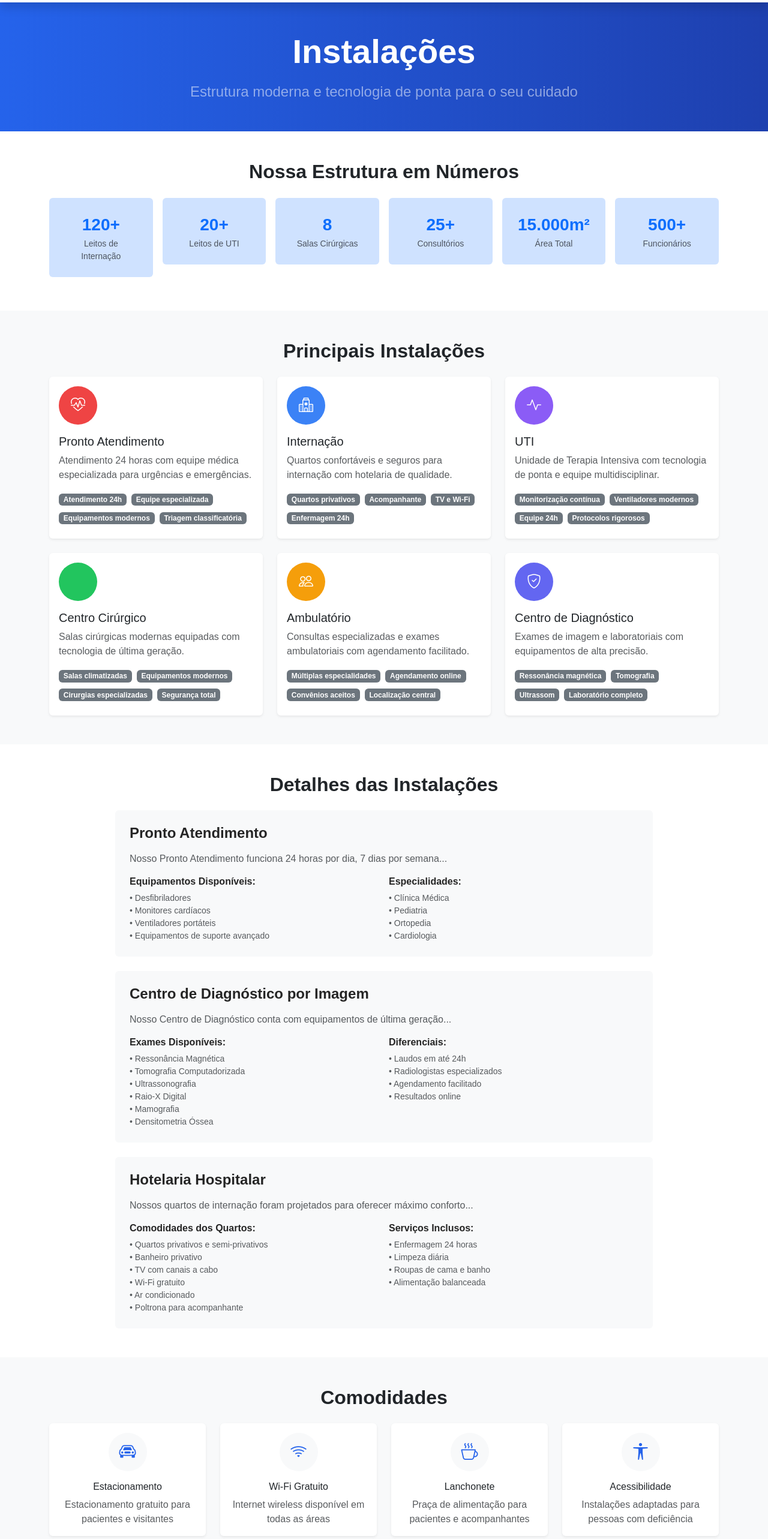
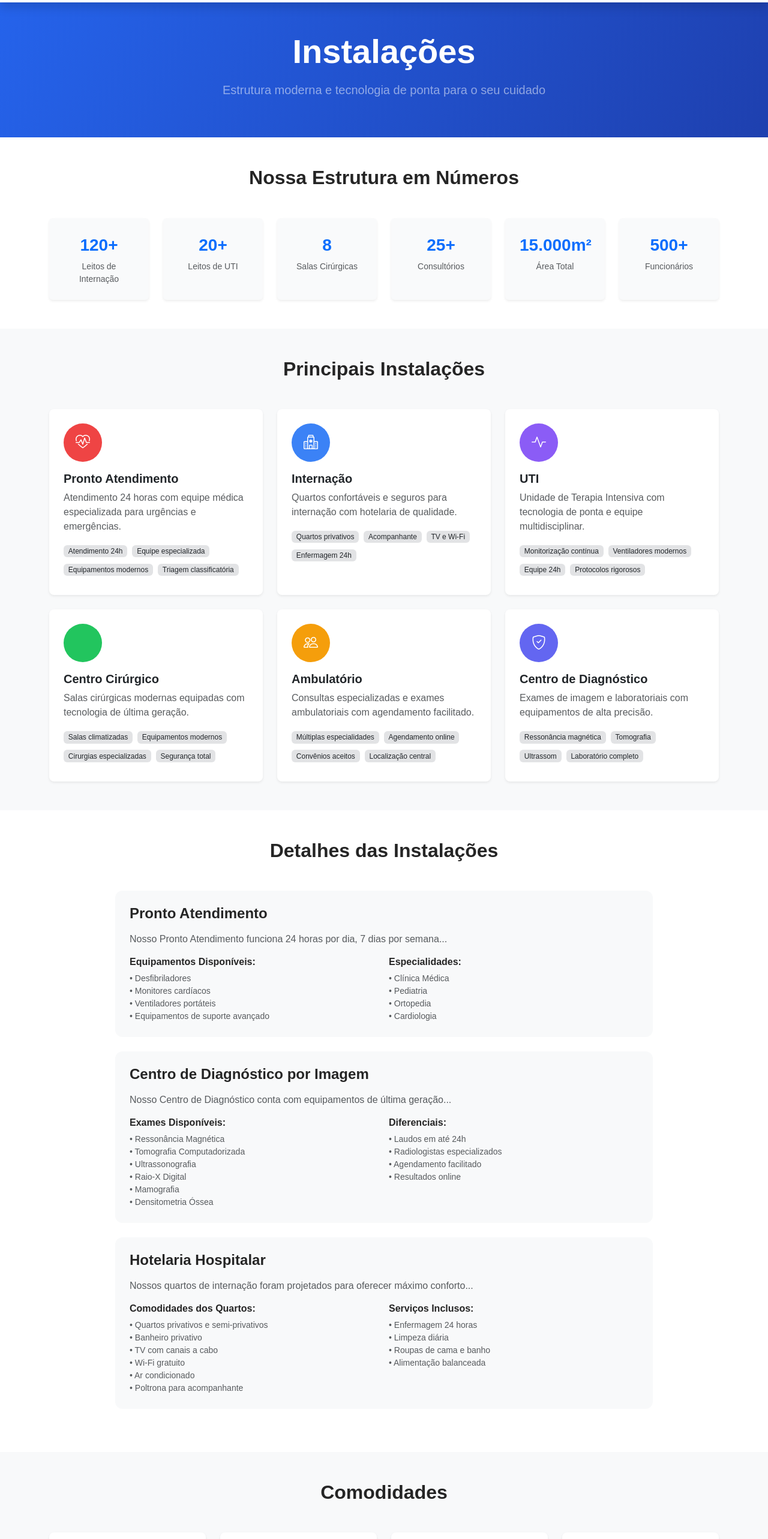
Before and after one commit to SCL-Desenvolvimento/SantaCasaLorena, an Angular app in the folder santacasalorena.client/: page /instalacoes in a window 1280 px wide. Shown: the part 80-2646 px from the top of the page at 60% size. Built offline with nearby package versions, Linux system fonts and the light colour scheme.

Commit message:
Instalações melhorado.

```diff
--- a/santacasalorena.client/src/app/pages/instalacoes/instalacoes.component.css
+++ b/santacasalorena.client/src/app/pages/instalacoes/instalacoes.component.css
@@ -1,45 +1,73 @@
-.hero {
-  background: linear-gradient(90deg, #2563eb, #1e40af);
+.hero-modern {
+  background: linear-gradient(120deg, #2563eb, #1e40af);
 }
 
 .icon-bubble {
   width: 64px;
   height: 64px;
   font-size: 1.5rem;
-  color: #fff;
+  border-radius: 50%;
+  display: flex;
+  align-items: center;
+  justify-content: center;
+  color: #fff; /* Ícone sempre branco */
 }
 
 .icon-bubble-sm {
   width: 64px;
   height: 64px;
   font-size: 1.75rem;
+  border-radius: 50%;
+  background-color: #f8f9fa;
   color: #2563eb;
+  display: flex;
+  align-items: center;
+  justify-content: center;
+  margin-left: auto;
+  margin-right: auto;
 }
 
+.card-spec {
+  background-color: #f9fafb;
+  transition: transform 0.2s ease;
+}
+
+  .card-spec:hover {
+    transform: translateY(-3px);
+  }
+
+.detail-card {
+  background-color: #f8f9fa;
+  padding: 1.5rem;
+  border-radius: 0.75rem;
+  transition: box-shadow 0.2s ease, transform 0.2s ease;
+}
+
+  .detail-card:hover {
+    box-shadow: 0 0.5rem 1rem rgba(0,0,0,0.08);
+    transform: translateY(-3px);
+  }
+
 .bg-red {
-  background-color: #ef4444;
+  background-color: #ef4444 !important;
 }
 
 .bg-blue {
-  background-color: #3b82f6;
+  background-color: #3b82f6 !important;
 }
 
 .bg-purple {
-  background-color: #8b5cf6;
+  background-color: #8b5cf6 !important;
 }
 
 .bg-green {
-  background-color: #22c55e;
+  background-color: #22c55e !important;
 }
 
 .bg-orange {
-  background-color: #f59e0b;
+  background-color: #f59e0b !important;
 }
 
 .bg-indigo {
-  background-color: #6366f1;
+  background-color: #6366f1 !important;
 }
-
-.bg-purple-subtle {
-  background-color: rgba(128, 90, 213, 0.12);
-}
--- a/santacasalorena.client/src/app/pages/instalacoes/instalacoes.component.html
+++ b/santacasalorena.client/src/app/pages/instalacoes/instalacoes.component.html
@@ -1,10 +1,10 @@
 <div class="min-vh-100">
 
   <!-- Hero -->
-  <section class="hero text-white py-5">
+  <section class="hero-modern text-white py-5">
     <div class="container text-center">
       <h1 class="display-4 fw-bold mb-3">Instalações</h1>
-      <p class="fs-4 text-white-50 mb-0">
+      <p class="fs-5 text-white-50">
         Estrutura moderna e tecnologia de ponta para o seu cuidado
       </p>
     </div>
@@ -13,14 +13,12 @@
   <!-- Especificações -->
   <section class="py-5 bg-white">
     <div class="container">
-      <h2 class="h2 fw-bold text-dark text-center mb-4">Nossa Estrutura em Números</h2>
-      <div class="row g-3">
+      <h2 class="h2 fw-bold text-center mb-5">Nossa Estrutura em Números</h2>
+      <div class="row g-4">
         <div class="col-6 col-md-4 col-lg-2" *ngFor="let spec of specs">
-          <div class="text-center">
-            <div class="p-4 rounded bg-primary-subtle mb-2">
-              <div class="fs-3 fw-bold text-primary">{{ spec.value }}</div>
-              <div class="small text-muted">{{ spec.label }}</div>
-            </div>
+          <div class="card-spec text-center p-4 rounded shadow-sm h-100">
+            <div class="fs-3 fw-bold text-primary mb-1">{{ spec.value }}</div>
+            <div class="small text-muted">{{ spec.label }}</div>
           </div>
         </div>
       </div>
@@ -30,19 +28,18 @@
   <!-- Principais Instalações -->
   <section class="py-5 bg-light">
     <div class="container">
-      <h2 class="h2 fw-bold text-dark text-center mb-4">Principais Instalações</h2>
+      <h2 class="h2 fw-bold text-center mb-5">Principais Instalações</h2>
       <div class="row g-4">
         <div class="col-12 col-md-6 col-lg-4" *ngFor="let facility of facilities">
-          <div class="card h-100 shadow-sm border-0">
-            <div class="card-body">
-              <div class="rounded-circle d-inline-flex align-items-center justify-content-center mb-3 icon-bubble"
-                   [ngClass]="facility.colorClass">
+          <div class="card h-100 shadow-sm border-0 rounded-3">
+            <div class="card-body p-4">
+              <div class="icon-bubble mb-3" [ngClass]="facility.colorClass">
                 <i class="bi" [ngClass]="facility.icon"></i>
               </div>
-              <h5 class="card-title">{{ facility.title }}</h5>
-              <p class="card-text text-muted">{{ facility.description }}</p>
+              <h5 class="card-title fw-semibold">{{ facility.title }}</h5>
+              <p class="text-muted">{{ facility.description }}</p>
               <div>
-                <span *ngFor="let feature of facility.features" class="badge text-bg-secondary me-2 mb-2">
+                <span *ngFor="let feature of facility.features" class="badge bg-secondary-subtle text-dark fw-normal me-2 mb-2">
                   {{ feature }}
                 </span>
               </div>
@@ -57,91 +54,16 @@
   <section class="py-5 bg-white">
     <div class="container">
       <div class="mx-auto" style="max-width: 56rem;">
-        <h2 class="h2 fw-bold text-dark text-center mb-4">Detalhes das Instalações</h2>
+        <h2 class="h2 fw-bold text-center mb-5">Detalhes das Instalações</h2>
 
-        <!-- Pronto Atendimento -->
-        <div class="p-4 rounded bg-light mb-4">
-          <h3 class="h4 fw-bold mb-3">Pronto Atendimento</h3>
-          <p class="text-muted mb-3">
-            Nosso Pronto Atendimento funciona 24 horas por dia, 7 dias por semana...
-          </p>
+        <div class="detail-card mb-4" *ngFor="let detail of details">
+          <h3 class="h4 fw-bold mb-3">{{ detail.title }}</h3>
+          <p class="text-muted mb-3">{{ detail.description }}</p>
           <div class="row g-3">
-            <div class="col-md-6">
-              <h6 class="fw-semibold">Equipamentos Disponíveis:</h6>
+            <div class="col-md-6" *ngFor="let col of detail.columns">
+              <h6 class="fw-semibold">{{ col.title }}</h6>
               <ul class="list-unstyled text-muted small mb-0">
-                <li>• Desfibriladores</li>
-                <li>• Monitores cardíacos</li>
-                <li>• Ventiladores portáteis</li>
-                <li>• Equipamentos de suporte avançado</li>
-              </ul>
-            </div>
-            <div class="col-md-6">
-              <h6 class="fw-semibold">Especialidades:</h6>
-              <ul class="list-unstyled text-muted small mb-0">
-                <li>• Clínica Médica</li>
-                <li>• Pediatria</li>
-                <li>• Ortopedia</li>
-                <li>• Cardiologia</li>
-              </ul>
-            </div>
-          </div>
-        </div>
-
-        <!-- Centro de Diagnóstico -->
-        <div class="p-4 rounded bg-light mb-4">
-          <h3 class="h4 fw-bold mb-3">Centro de Diagnóstico por Imagem</h3>
-          <p class="text-muted mb-3">
-            Nosso Centro de Diagnóstico conta com equipamentos de última geração...
-          </p>
-          <div class="row g-3">
-            <div class="col-md-6">
-              <h6 class="fw-semibold">Exames Disponíveis:</h6>
-              <ul class="list-unstyled text-muted small mb-0">
-                <li>• Ressonância Magnética</li>
-                <li>• Tomografia Computadorizada</li>
-                <li>• Ultrassonografia</li>
-                <li>• Raio-X Digital</li>
-                <li>• Mamografia</li>
-                <li>• Densitometria Óssea</li>
-              </ul>
-            </div>
-            <div class="col-md-6">
-              <h6 class="fw-semibold">Diferenciais:</h6>
-              <ul class="list-unstyled text-muted small mb-0">
-                <li>• Laudos em até 24h</li>
-                <li>• Radiologistas especializados</li>
-                <li>• Agendamento facilitado</li>
-                <li>• Resultados online</li>
-              </ul>
-            </div>
-          </div>
-        </div>
-
-        <!-- Hotelaria Hospitalar -->
-        <div class="p-4 rounded bg-light">
-          <h3 class="h4 fw-bold mb-3">Hotelaria Hospitalar</h3>
-          <p class="text-muted mb-3">
-            Nossos quartos de internação foram projetados para oferecer máximo conforto...
-          </p>
-          <div class="row g-3">
-            <div class="col-md-6">
-              <h6 class="fw-semibold">Comodidades dos Quartos:</h6>
-              <ul class="list-unstyled text-muted small mb-0">
-                <li>• Quartos privativos e semi-privativos</li>
-                <li>• Banheiro privativo</li>
-                <li>• TV com canais a cabo</li>
-                <li>• Wi-Fi gratuito</li>
-                <li>• Ar condicionado</li>
-                <li>• Poltrona para acompanhante</li>
-              </ul>
-            </div>
-            <div class="col-md-6">
-              <h6 class="fw-semibold">Serviços Inclusos:</h6>
-              <ul class="list-unstyled text-muted small mb-0">
-                <li>• Enfermagem 24 horas</li>
-                <li>• Limpeza diária</li>
-                <li>• Roupas de cama e banho</li>
-                <li>• Alimentação balanceada</li>
+                <li *ngFor="let item of col.items">• {{ item }}</li>
               </ul>
             </div>
           </div>
@@ -154,17 +76,15 @@
   <!-- Comodidades -->
   <section class="py-5 bg-light">
     <div class="container">
-      <h2 class="h2 fw-bold text-dark text-center mb-4">Comodidades</h2>
+      <h2 class="h2 fw-bold text-center mb-5">Comodidades</h2>
       <div class="row g-4">
         <div class="col-12 col-md-6 col-lg-3" *ngFor="let amenity of amenities">
-          <div class="card h-100 text-center shadow-sm border-0">
-            <div class="card-body">
-              <div class="rounded-circle d-inline-flex align-items-center justify-content-center mb-3 bg-light icon-bubble-sm">
-                <i class="bi" [ngClass]="amenity.icon"></i>
-              </div>
-              <h6 class="card-title mb-2">{{ amenity.title }}</h6>
-              <p class="card-text text-muted mb-0">{{ amenity.description }}</p>
+          <div class="card h-100 text-center shadow-sm border-0 rounded-3 p-3">
+            <div class="icon-bubble-sm mb-3">
+              <i class="bi" [ngClass]="amenity.icon"></i>
             </div>
+            <h6 class="fw-semibold">{{ amenity.title }}</h6>
+            <p class="text-muted small mb-0">{{ amenity.description }}</p>
           </div>
         </div>
       </div>
@@ -176,13 +96,13 @@
     <div class="container text-center">
       <div class="mx-auto" style="max-width: 56rem;">
         <h2 class="h2 fw-bold mb-4">Segurança e Qualidade</h2>
-        <p class="lead text-muted mb-4">
+        <p class="lead text-muted mb-5">
           Todas as nossas instalações seguem rigorosos protocolos de segurança e qualidade...
         </p>
-        <div class="row g-3">
+        <div class="row g-4">
           <div class="col-12 col-md-4" *ngFor="let item of safetyItems">
-            <div class="p-4 rounded h-100" [ngClass]="item.toneClass">
-              <i class="bi d-block mb-2 display-6" [ngClass]="item.icon"></i>
+            <div class="p-4 rounded shadow-sm h-100" [ngClass]="item.toneClass">
+              <i class="bi d-block mb-3 display-6" [ngClass]="item.icon"></i>
               <h6 class="fw-semibold mb-2">{{ item.title }}</h6>
               <p class="small text-muted mb-0">{{ item.text }}</p>
             </div>
--- a/santacasalorena.client/src/app/pages/instalacoes/instalacoes.component.ts
+++ b/santacasalorena.client/src/app/pages/instalacoes/instalacoes.component.ts
@@ -89,4 +89,48 @@ export class InstalacoesComponent {
     }
   ];
 
+  details = [
+    {
+      title: 'Pronto Atendimento',
+      description: 'Nosso Pronto Atendimento funciona 24 horas por dia, 7 dias por semana...',
+      columns: [
+        {
+          title: 'Equipamentos Disponíveis:',
+          items: ['Desfibriladores', 'Monitores cardíacos', 'Ventiladores portáteis', 'Equipamentos de suporte avançado']
+        },
+        {
+          title: 'Especialidades:',
+          items: ['Clínica Médica', 'Pediatria', 'Ortopedia', 'Cardiologia']
+        }
+      ]
+    },
+    {
+      title: 'Centro de Diagnóstico por Imagem',
+      description: 'Nosso Centro de Diagnóstico conta com equipamentos de última geração...',
+      columns: [
+        {
+          title: 'Exames Disponíveis:',
+          items: ['Ressonância Magnética', 'Tomografia Computadorizada', 'Ultrassonografia', 'Raio-X Digital', 'Mamografia', 'Densitometria Óssea']
+        },
+        {
+          title: 'Diferenciais:',
+          items: ['Laudos em até 24h', 'Radiologistas especializados', 'Agendamento facilitado', 'Resultados online']
+        }
+      ]
+    },
+    {
+      title: 'Hotelaria Hospitalar',
+      description: 'Nossos quartos de internação foram projetados para oferecer máximo conforto...',
+      columns: [
+        {
+          title: 'Comodidades dos Quartos:',
+          items: ['Quartos privativos e semi-privativos', 'Banheiro privativo', 'TV com canais a cabo', 'Wi-Fi gratuito', 'Ar condicionado', 'Poltrona para acompanhante']
+        },
+        {
+          title: 'Serviços Inclusos:',
+          items: ['Enfermagem 24 horas', 'Limpeza diária', 'Roupas de cama e banho', 'Alimentação balanceada']
+        }
+      ]
+    }
+  ];
 }
```
